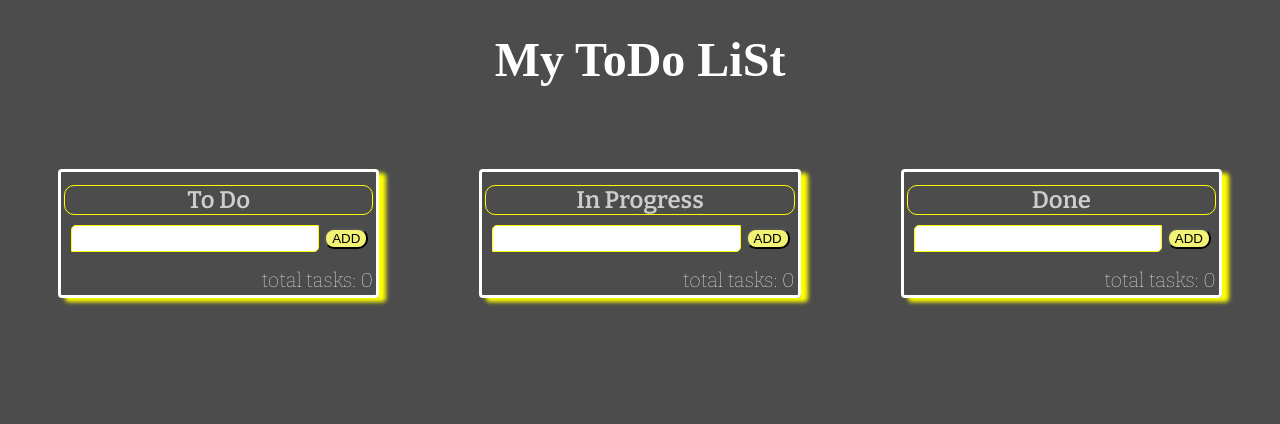
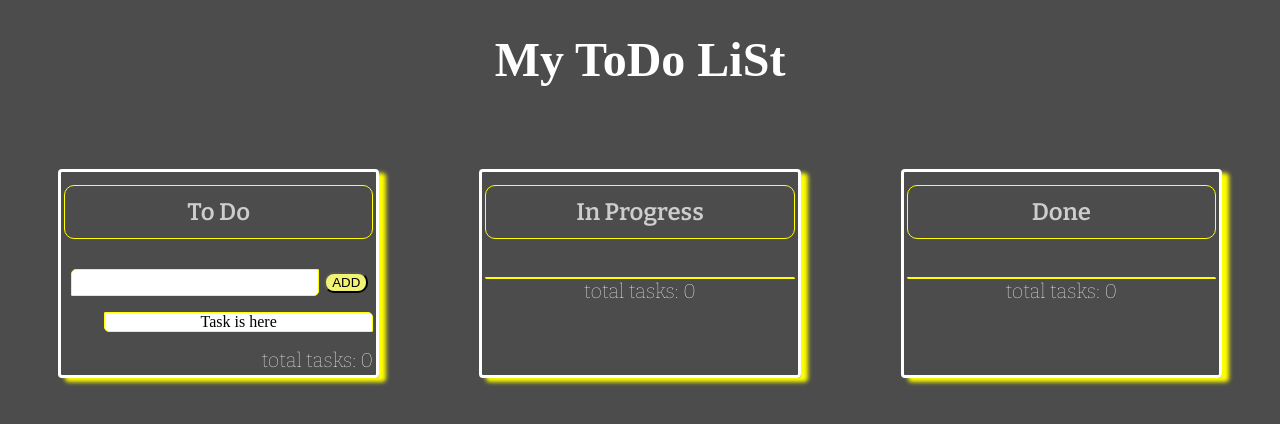
Before and after one commit to ElenaYakubovskaya/courseWorkTeachMeSkills, a plain HTML site: page index..html in a window 1280 px wide. Drawn offline with nearby package versions, Linux system fonts and the light colour scheme.

Commit message:
code refactoring

```diff
--- a/index..html
+++ b/index..html
@@ -11,6 +11,7 @@
       href="https://fonts.googleapis.com/css2?family=Bitter:wght@100;600&display=swap"
       rel="stylesheet"
     />
+
     <link rel="stylesheet" href="style.css" />
   </head>
 
@@ -23,33 +24,26 @@
         <h3 class="list-item-title">To Do</h3>
         <div class="list-item-task">
           <input class="list-item-task-input" id="inputToDo" type="text" />
-          <button class="list-item-task-btn" type="submit">ADD</button>
+          <button class="list-item-task-btn" id="toDoBtn">ADD</button>
         </div>
-        <ul class="list-item-task-add"></ul>
+        <ul class="list-item-task-add">
+          <li class="list-item-task-addLi">Task is here</li>
+        </ul>
         <div class="list-item-total">total tasks: 0</div>
       </div>
       <div class="list-item">
         <h3 class="list-item-title">In Progress</h3>
-        <div class="list-item-task">
-          <input
-            class="list-item-task-input"
-            id="inputInProgress"
-            type="text"
-          />
-          <button class="list-item-task-btn" type="submit">ADD</button>
-        </div>
-        <ul class="list-item-task-add"></ul>
-        <div class="list-item-total">total tasks: 0</div>
+        <div class="list-item-task"></div>
+        <ul id="ulInProgress" class="list-item-task-add"></ul>
+        <div id="totalCenter" class="list-item-total">total tasks: 0</div>
       </div>
       <div class="list-item">
         <h3 class="list-item-title">Done</h3>
-        <div class="list-item-task">
-          <input class="list-item-task-input" id="inputDone" type="text" />
-          <button class="list-item-task-btn" type="submit">ADD</button>
-        </div>
-        <ul class="list-item-task-add"></ul>
-        <div class="list-item-total">total tasks: 0</div>
+        <div class="list-item-task"></div>
+        <ul id="ulDOne" class="list-item-task-add"></ul>
+        <div id="totalCenter" class="list-item-total">total tasks: 0</div>
       </div>
     </main>
+    <script src="main.js"></script>
   </body>
 </html>
--- a/main.js
+++ b/main.js
@@ -1,2 +1,15 @@
-const taskInput = document.querySelector('list-item-task-input');
-const addTaskBtn = document.querySelector('list-item-task-btn');
+const addTaskBtn = document.getElementById('toDoBtn');
+const taskInput = document.getElementById('inputToDo');
+const alllists = document.querySelector('.list-item');
+
+let tasks = [];
+
+function TaskToDo(description) {
+  this.description = description;
+  this.completed = false;
+}
+console.log(addTaskBtn);
+addTaskBtn.addEventListener('click', () => {
+  tasks.push(new TaskToDo(taskInput.value));
+  console.log(tasks);
+});
--- a/style.scss
+++ b/style.scss
@@ -25,8 +25,9 @@ body {
       text-align: center;
       border: 1px solid yellow;
       border-radius: 10px;
-      padding: 5px auto;
+      padding: 12px;
       margin: 10px auto;
+      margin-bottom: 30px;
       font-size: 24px;
       font-family: 'Bitter', serif;
     }
@@ -57,13 +58,33 @@ body {
       color: white;
       font-family: 'Bitter', serif;
       font-size: 20px;
-
-      margin: 0 auto;
     }
   }
 }
 
-.list-item-task-btnx {
+#totalCenter {
+  text-align: center;
+}
+
+#ulInProgress,
+#ulDOne {
+  list-style-type: none;
+  background-color: white;
+  margin: 0 auto;
+  text-align: center;
+  border: 1px solid yellow;
+  border-radius: 1px 5px 1px 5px;
+}
+.list-item-task-addLi {
+  list-style-type: none;
+  background-color: white;
+  margin: 0 auto;
+  text-align: center;
+  border: 1px solid yellow;
+  border-radius: 1px 5px 1px 5px;
+}
+
+.list-item-task-btnDel {
   padding: 0 7px;
   border-radius: 5px;
   text-decoration: none;
```
Also changed, not shown: style.css, 1 other file.
